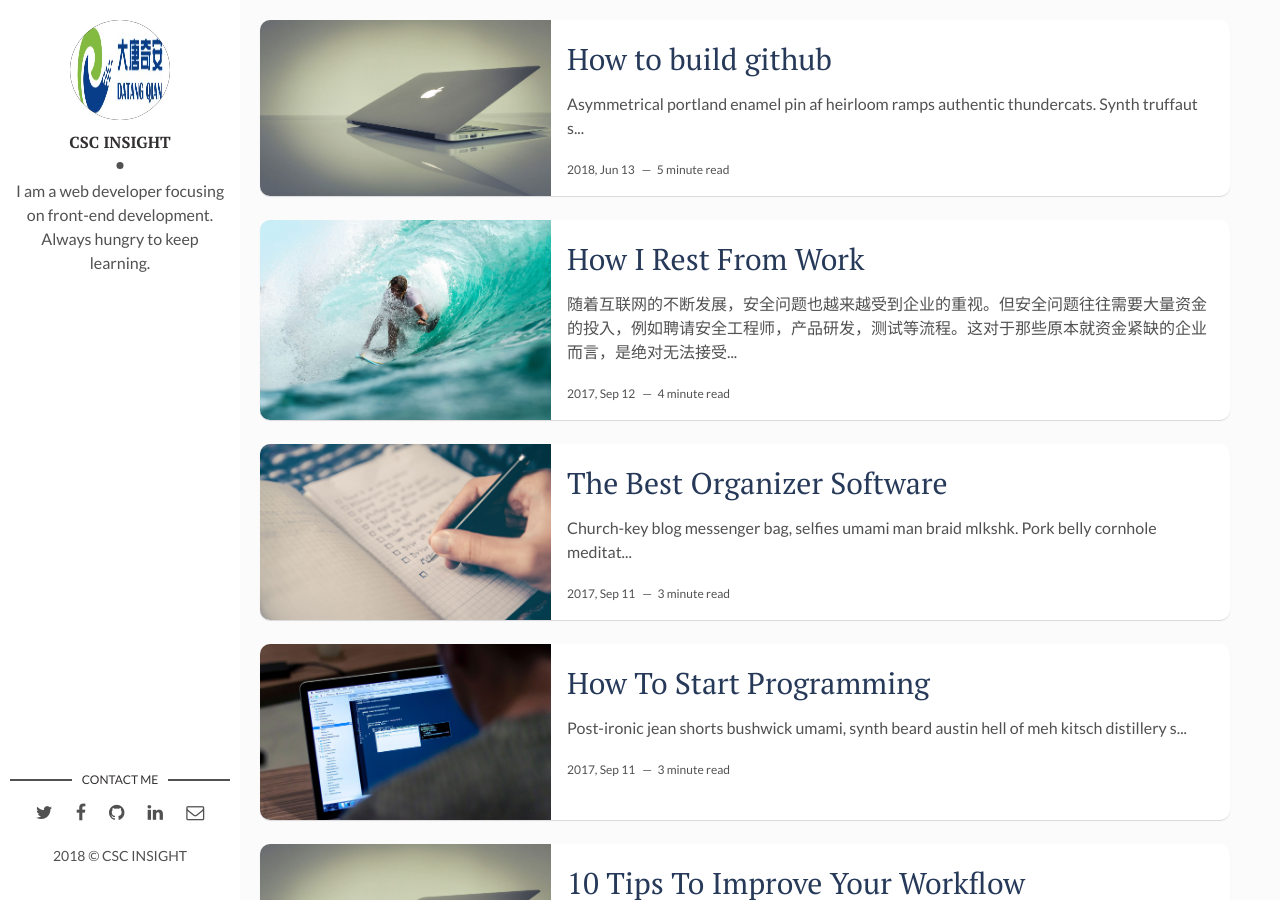
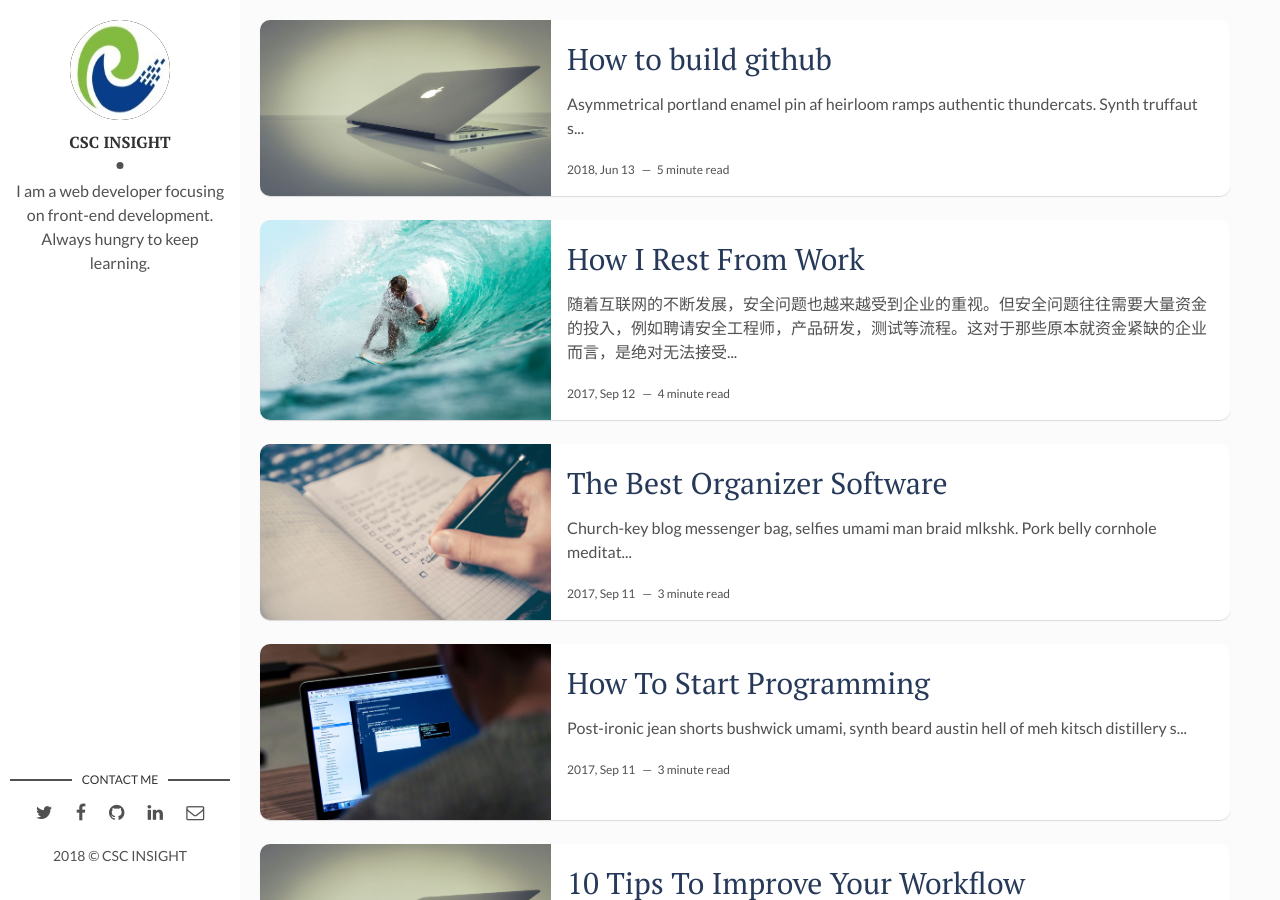
Before and after one commit to Marshalord/CSC005, a Jekyll site: the page built from index.html, in a window 1280 px wide and 900 px high. Built offline with Jekyll 4.4.1, drawn with Linux system fonts in a browser that asks for light colours; the list of posts is cut into pages by our own code.

Commit message:
Fourth pages commit

```diff
--- a/_config.yml
+++ b/_config.yml
@@ -10,7 +10,7 @@ site-twitter: #if your site has a twitter account, enter it here
 
 # Author Settings
 author: CSC INSIGHT # add your name
-author-img: dtqa.jpg # add your photo
+author-img: dtqa_icon.jpg # add your photo
 about-author: I am a web developer focusing on front-end development. Always hungry to keep learning. # add description
 social-twitter: # add your Twitter handle
 social-facebook: # add your Facebook handle
```
Also changed, not shown: assets/img/dtqa_icon.jpg (added).
